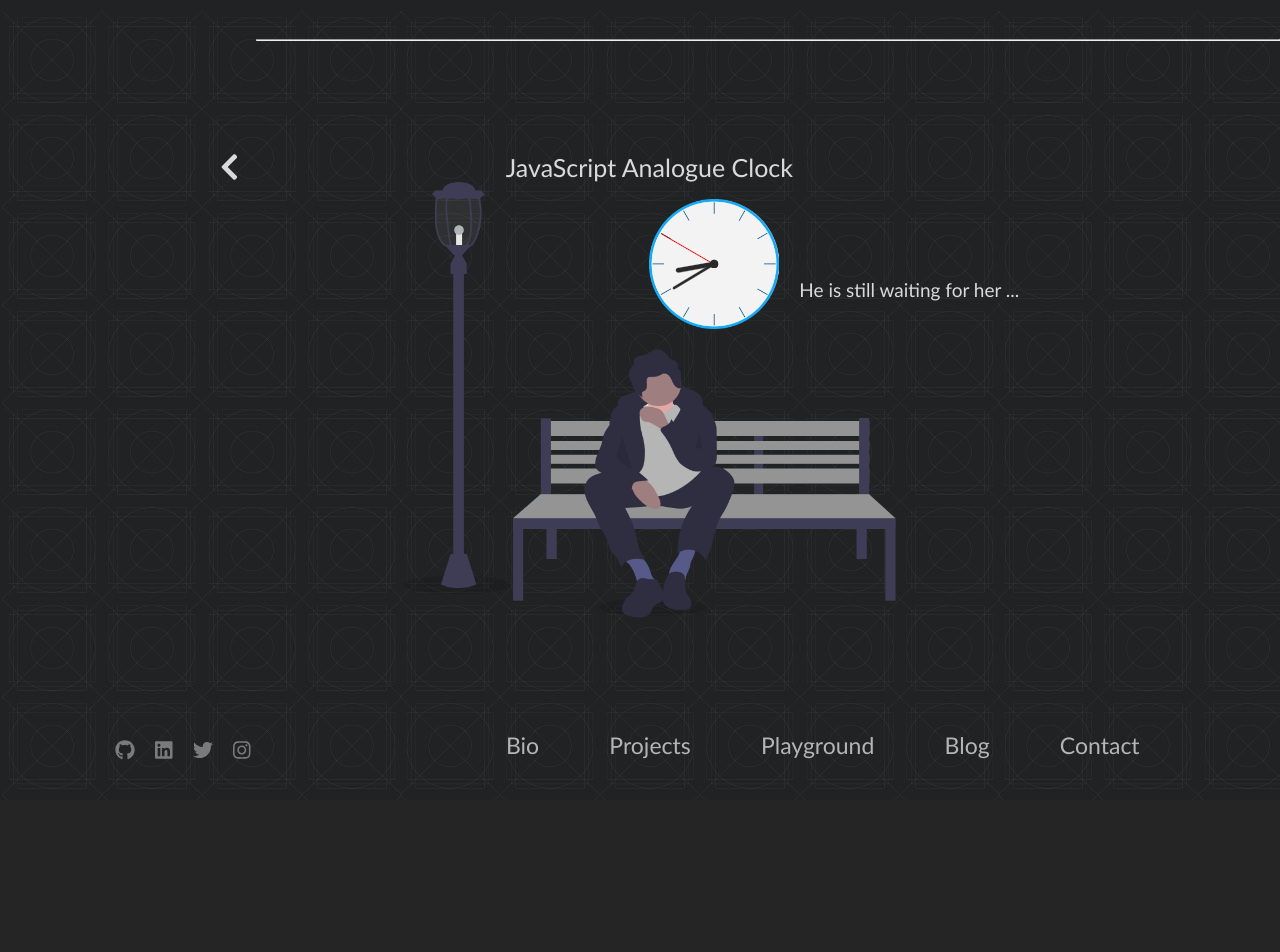
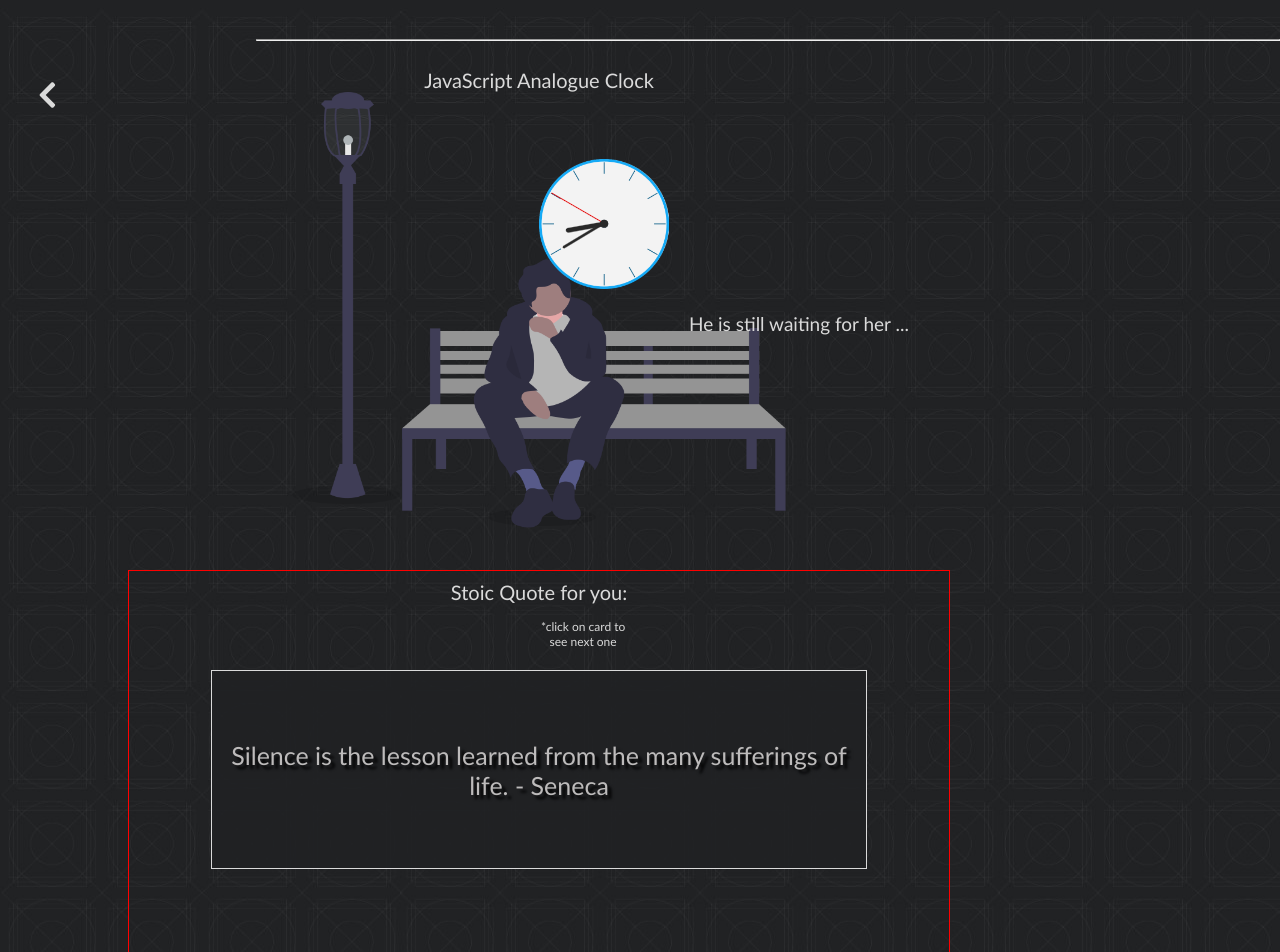
Before and after one commit to sagdish/dev-portfolio, a React (Create React App) app: page /play in a window 1280 px wide. Shown: the top 952 px of the page. Before the commit the page ends 800 px from the top, so only its background shows below. Built offline with nearby package versions, Linux system fonts and the light colour scheme.

Commit message:
playground work

```diff
--- a/src/App.css
+++ b/src/App.css
@@ -247,6 +247,7 @@
   width: 100vw;
   bottom: 0;
   height: 100px;
+  margin-bottom: 5px;
   /* border: 1px solid red; */
 }
 
@@ -370,7 +371,7 @@
   }
 
   .pages-title {
-    width: auto;
+    width: 90%;
   }
 
 }
--- a/src/components/Stoic.js
+++ b/src/components/Stoic.js
@@ -14,7 +14,7 @@ function Stoic(props) {
   const [flipped, setFlip] = useState(false)
   const { transform, opacity } = useSpring({
     opacity: flipped ? 1 : 0,
-    transform: `perspective(300px) rotateX(${flipped ? 180 : 0}deg)`,
+    transform: `perspective(600px) rotateX(${flipped ? 180 : 0}deg)`,
     config: { mass: 2, tension: 500, friction: 110 }
   });
   // let i = 1;
--- a/src/pages/Play.js
+++ b/src/pages/Play.js
@@ -4,6 +4,7 @@ import { faChevronLeft } from '@fortawesome/free-solid-svg-icons'
 import { Link } from 'react-router-dom';
 import Fade from 'react-reveal/Fade';
 
+import Stoic from '../components/Stoic'
 import Clock from '../components/Clock'
 
 import thinking from '../img/thinking.png'
@@ -14,26 +15,30 @@ import '../App.css'
 function Work(props) {
   return (
     <Fade duration={2000} >
-      <div className='pages-content'>
+      <div className='blog-content' style={{
+        // justifyContent: 'center',
+        // alignItems: 'center'
+      }}>
 
-        <div className='back-btn'>
-          <Link to='/' style={{
-            color: '#DADADA',
+         <Link to='/'className='back-btn-blog' >
+            <FontAwesomeIcon icon={faChevronLeft} size='3x'/>
+        </Link>
+
+        <div style={{position: 'relative', display: 'flex', flexDirection: 'column',
+          margin: '3% 7% 3% 10%',
+          textAlign: 'center'
+        // border: '1px solid blue'
         }}>
-            <FontAwesomeIcon icon={faChevronLeft} size='3x' />
-          </Link>
-        </div>
-
-        <div style={{position: 'relative', display: 'flex', justifyContent: 'center', flexDirection: 'column'}}>
           <div style={{
             alignSelf: 'center',
             fontWeight: 'lighter',
-            fontSize: '25px'
+            fontSize: '20px'
           }}>
             JavaScript Analogue Clock
           </div>
           <Clock />
 
+          <div className='laptopImage'>
             <div style={{
               position: 'absolute',
               top: '27%',
@@ -52,16 +57,24 @@ function Work(props) {
                 width: '60%',
                 alignSelf: 'center',
             }}/>
+          </div>
 
 
           {/* this will be future container for another fun thing */}
-          {/* <div style={{
-            width: 'auto',
+          <div style={{
+            marginTop: '40px',
+            display: 'flex',
+            // width: '0%',
             height: '400px',
-            border: '1px solid red'
+            justifyContent: 'center',
+            border: '1px solid red',
+            position: 'relative',
           }}>
-            some ohter placeholder
-          </div> */}
+
+            {/* <h3>Stoic Quote Generator</h3> */}
+            {/* <p>as seen </p> */}
+            <Stoic />
+          </div>
 
         </div>
 
--- a/src/pages/style.css
+++ b/src/pages/style.css
@@ -30,7 +30,7 @@
   display: flex;
   flex-direction: column;
   margin: 3% 7% 3% 10%;
-  /* margin-left: 10%; */
+  margin-bottom: 20px;
   font-size: 20px;
   font-weight: lighter;
   text-align: justify;
@@ -111,6 +111,9 @@ a:hover {
    color: #47CDDA
 }
 
+.laptopImage {
+  /* visibility: hidden; */
+}
 
 @media only screen and (max-width: 850px) {
   .pages-content {
@@ -123,4 +126,9 @@ a:hover {
   .box-text {
     opacity: 0.7;
   }
+  .btn-overText {
+    top: 9%;
+    right: 1%;
+
+  }
 }
```
Lines whose indentation alone changed are shown as unchanged.
